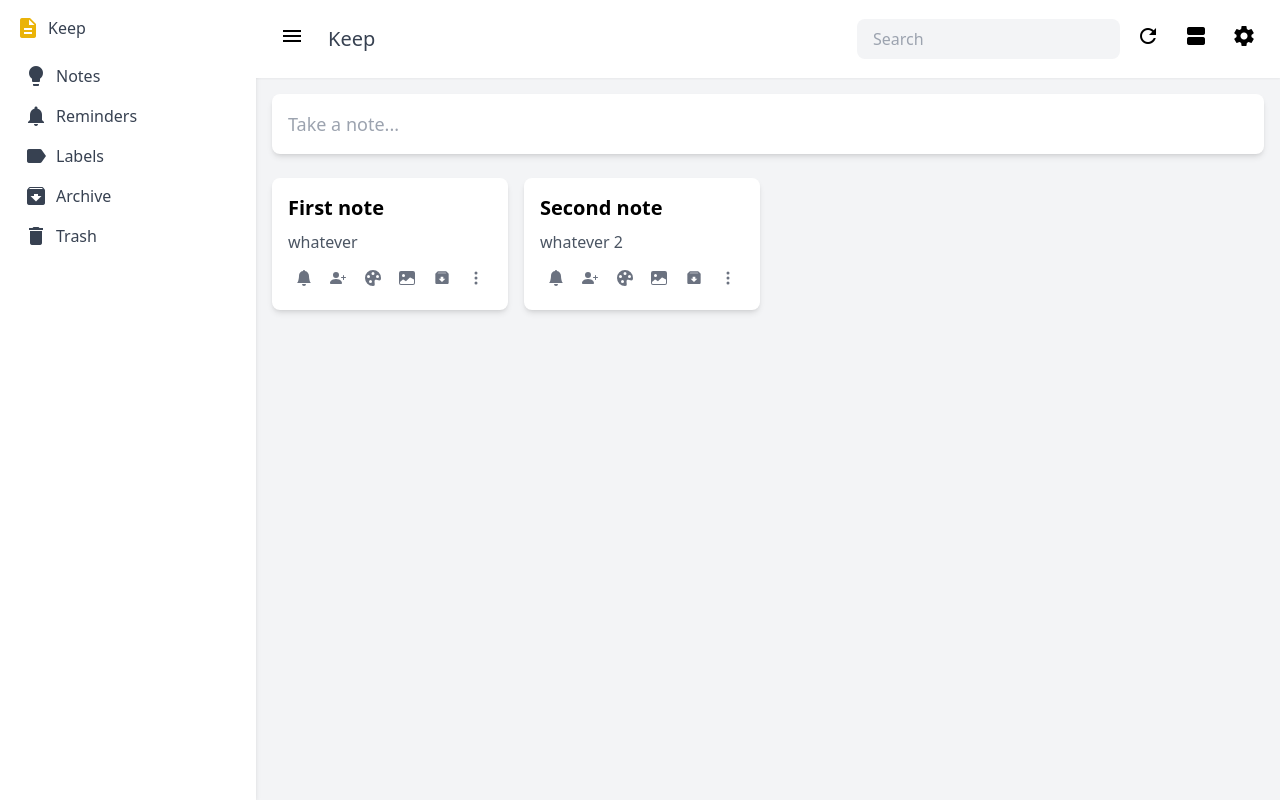
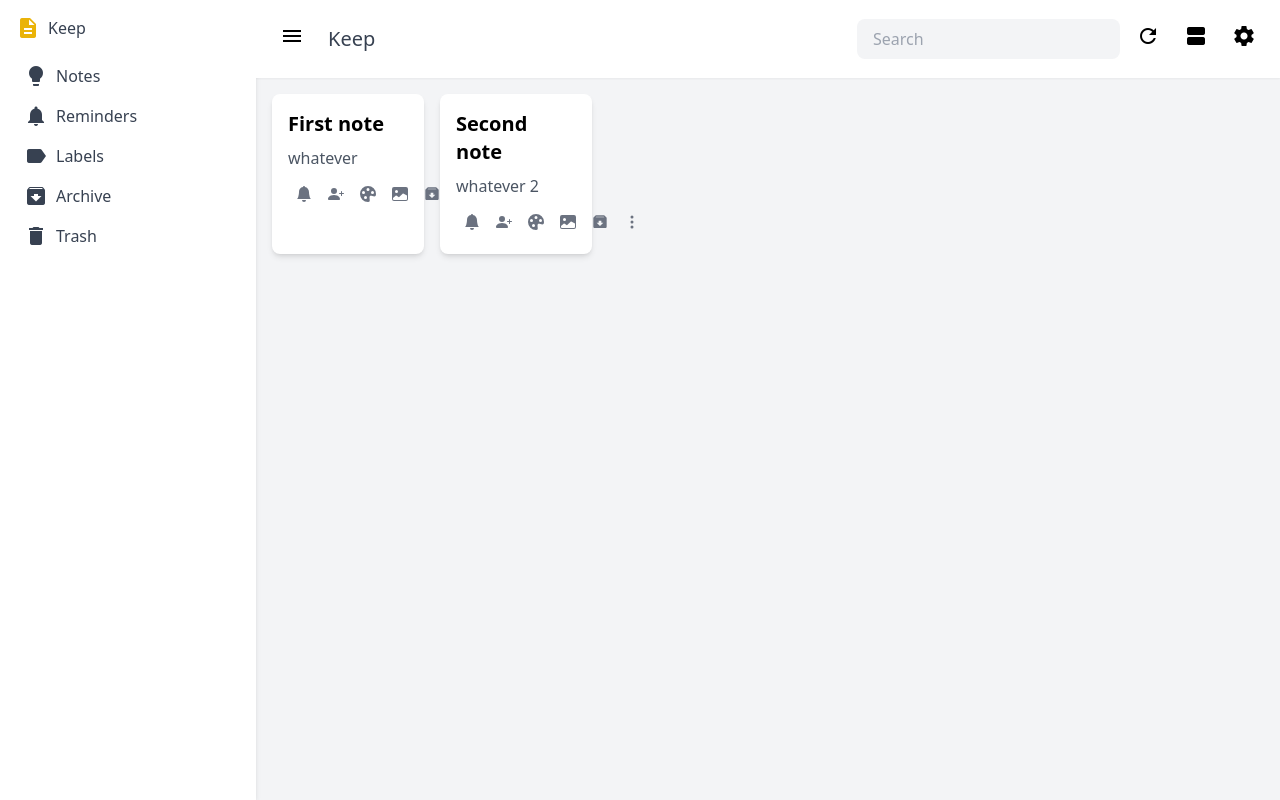
Before and after one commit to Raffian-moin/Google-keep-clone, a React (Vite) app: page /archive in a window 1280 px wide. Built offline with nearby package versions, Linux system fonts and the light colour scheme.

Commit message:
Archive section page

```diff
--- a/package.json
+++ b/package.json
@@ -15,6 +15,7 @@
     "react": "^18.3.1",
     "react-dom": "^18.3.1",
     "react-icons": "^5.3.0",
+    "react-router-dom": "^6.26.2",
     "tailwindcss": "^3.4.10"
   },
   "devDependencies": {
--- a/src/App.tsx
+++ b/src/App.tsx
@@ -1,6 +1,6 @@
-import Header from "./Header"
+import Header from "./layout/Header"
+import Sidebar from "./layout/Sidebar"
 import MainSection from "./MainSection"
-import Sidebar from "./Sidebar"
 
 function App() {
   return (
--- /dev/null
+++ b/src/Archive.tsx
@@ -0,0 +1,68 @@
+import React from "react";
+import { BsBellFill, BsImageFill, BsPaletteFill, BsPersonPlusFill, BsThreeDotsVertical } from "react-icons/bs";
+import Header from "./layout/Header";
+import Sidebar from "./layout/Sidebar";
+import { BiSolidArchiveIn } from "react-icons/bi";
+
+const Archive = (): React.JSX.Element => {
+    const archives = [
+        {
+            id: 1,
+            title: "First note",
+            body: "whatever"
+        },
+        {
+            id: 2,
+            title: "Second note",
+            body: "whatever 2"
+        },
+    ];
+
+    const handleIconClick = (attributes) => {
+        console.log(attributes)
+    }
+
+    const IconWrapper = ({ children }) => (
+        <div className="p-2 rounded-full hover:bg-gray-200 transition-colors duration-200" onClick={() => handleIconClick(children.props)}>
+            {children}
+        </div>
+    );
+
+    const NoteIcons = ({ noteID }) => (
+        <div className="flex justify-between items-center mt-2 text-gray-500">
+            <IconWrapper><BsBellFill className="cursor-pointer hover:text-gray-700" values="REMINDER" noteid={noteID} /></IconWrapper>
+            <IconWrapper><BsPersonPlusFill className="cursor-pointer hover:text-gray-700" values="COLLABORATION" noteid={noteID} /></IconWrapper>
+            <IconWrapper><BsPaletteFill className="cursor-pointer hover:text-gray-700" values="BACKGROUND" noteid={noteID} /></IconWrapper>
+            <IconWrapper><BsImageFill className="cursor-pointer hover:text-gray-700" values="IMAGE" noteid={noteID} /></IconWrapper>
+            <IconWrapper><BiSolidArchiveIn className="cursor-pointer hover:text-gray-700" values="ARCHIVE" noteid={noteID} /></IconWrapper>
+            <IconWrapper><BsThreeDotsVertical className="cursor-pointer hover:text-gray-700" values="OTHERS" noteid={noteID} /></IconWrapper>
+        </div>
+    );
+
+    return (
+        <div className="flex h-screen">
+            {/* Sidebar */}
+            <Sidebar />
+            {/* Main content */}
+            <div className="flex-1 flex flex-col overflow-hidden">
+                {/* Header */}
+                <Header />
+
+                <main className="flex-1 overflow-y-auto p-4">
+                    <div className="grid grid-cols-1 sm:grid-cols-2 md:grid-cols-3 lg:grid-cols-6 gap-4">
+                        {archives.map((archive, index) => (
+                            <div key={archive.id} className="bg-white p-4 rounded-lg shadow-md hover:shadow-lg transition duration-300">
+                                <h2 className="text-xl font-semibold mb-2">{archive.title}</h2>
+                                <p className="text-gray-600">{archive.body}</p>
+                                <NoteIcons noteID={archive.id} />
+                            </div>
+                        ))}
+                    </div>
+                </main>
+
+            </div>
+        </div>
+    )
+};
+
+export default Archive;
--- a/src/Sidebar.tsx
+++ b/src/layout/Sidebar.tsx
@@ -1,4 +1,5 @@
 import React from "react";
+import { NavLink } from "react-router-dom";
 
 const Sidebar = (): React.JSX.Element => {
     return (
@@ -30,13 +31,13 @@
                         <span className="material-icons mr-2">label</span>
                         Labels
                     </a>
-                    <a
-                        href="#"
+                    <NavLink
+                        to="/archive"
                         className="flex items-center p-2 text-gray-700 hover:bg-gray-200 rounded"
                     >
                         <span className="material-icons mr-2">archive</span>
                         Archive
-                    </a>
+                    </NavLink>
                     <a
                         href="#"
                         className="flex items-center p-2 text-gray-700 hover:bg-gray-200 rounded"
--- a/src/main.tsx
+++ b/src/main.tsx
@@ -1,9 +1,22 @@
-import { StrictMode } from 'react'
-import { createRoot } from 'react-dom/client'
-import App from './App.tsx'
+import React from 'react';
+import { createRoot } from 'react-dom/client';
+import { createBrowserRouter, RouterProvider } from 'react-router-dom';
+import App from './App.tsx';
+import Archive from './Archive.tsx';
+
+const router = createBrowserRouter([
+  {
+    path: "/",
+    element: <App />,
+  },
+  {
+    path: "/archive",
+    element: <Archive />,
+  },
+]);
 
 createRoot(document.getElementById('root')!).render(
-  <StrictMode>
-    <App />
-  </StrictMode>,
+  <React.StrictMode>
+    <RouterProvider router={router} />
+  </React.StrictMode>
 )
```
Also changed, not shown: src/layout/Header.tsx (renamed from src/Header.tsx), 1 other file (tests, documents, lock files or other folders).
